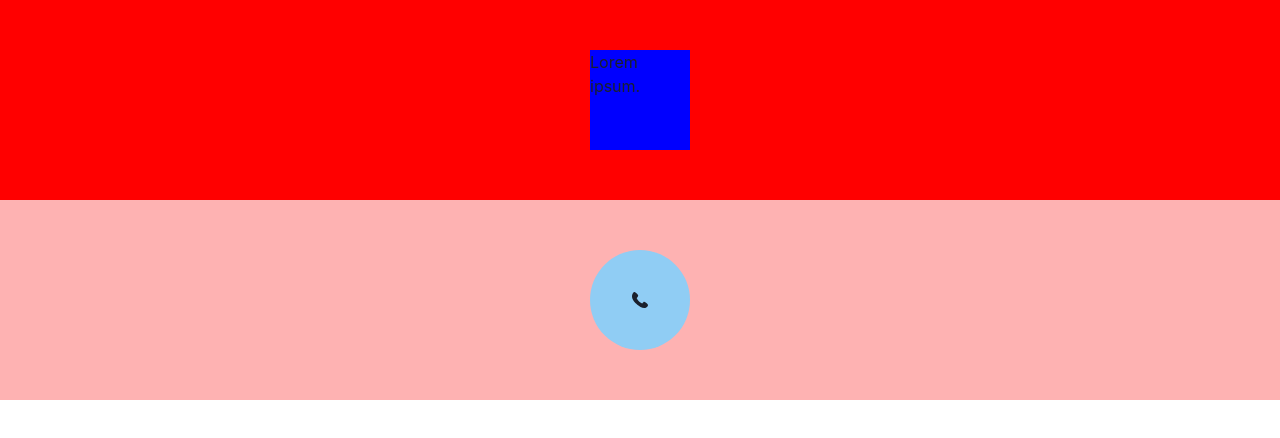
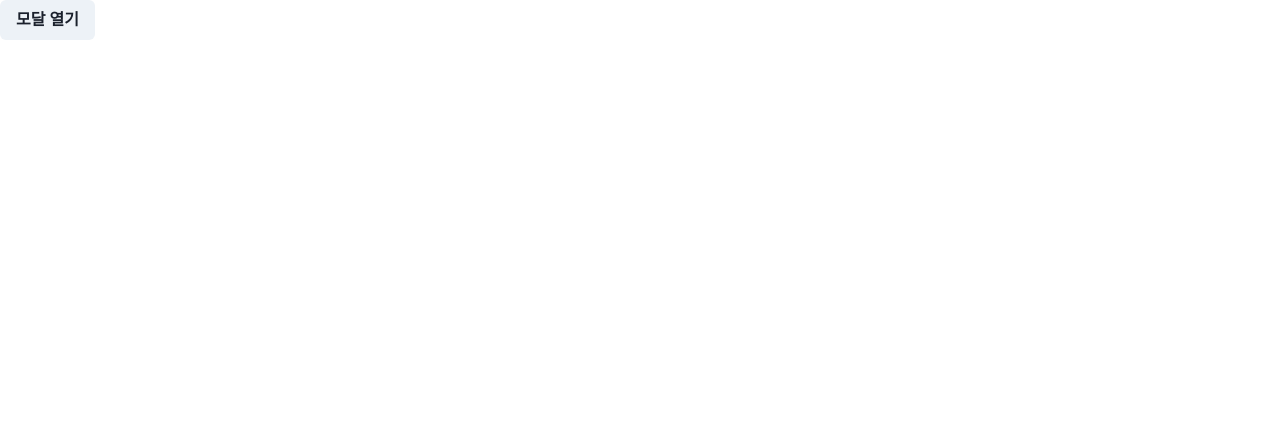
Before and after one commit to laehwani/reactHwani, a React (Create React App) app: page / in a window 1280 px wide. Shown: the top 438 px of the page. Built offline with nearby package versions, Linux system fonts and the light colour scheme.

Commit message:
chakra Modal컴포넌트

```diff
--- a/src/App.js
+++ b/src/App.js
@@ -1,21 +1,48 @@
 import React from "react";
-import { Box, Center, Circle } from "@chakra-ui/react";
-import { PhoneIcon } from "@chakra-ui/icons";
+import {
+  Button,
+  Modal,
+  ModalBody,
+  ModalContent,
+  ModalFooter,
+  ModalHeader,
+  ModalOverlay,
+  useDisclosure,
+} from "@chakra-ui/react";
+
+function MdodalCloseButton() {
+  return null;
+}
 
 function App() {
+  const { isOpen, onOpen, onClose } = useDisclosure();
   return (
     <div>
-      <Center bg={"red"} h={"200px"}>
-        <Box w={"100px"} h={"100px"} bg={"blue"}>
-          Lorem ipsum.
-        </Box>
-      </Center>
-
-      <Center bg={"red.200"} h={"200px"}>
-        <Circle bg={"blue.200"} w={"100px"} h={"100px"}>
-          <PhoneIcon />
-        </Circle>
-      </Center>
+      <Button onClick={onOpen}>모달 열기</Button>
+      <Modal
+        closeOnOverlayClick={false}
+        isCentered
+        isOpen={isOpen}
+        onClose={onClose}
+        motionPreset="slideInTop"
+      >
+        <ModalOverlay />
+        <ModalContent>
+          <ModalHeader>모달의 제목</ModalHeader>
+          <MdodalCloseButton />
+          <ModalBody>
+            Lorem ipsum dolor sit amet, consectetur adipisicing elit. A
+            accusantium, aspernatur aut blanditiis consequatur dolorem eos, et
+            explicabo illum itaque maxime nesciunt non nostrum odio pariatur
+            placeat soluta tempora unde?
+          </ModalBody>
+          <ModalFooter>
+            <Button colorScheme="blue" onClick={onClose}>
+              버튼닫기
+            </Button>
+          </ModalFooter>
+        </ModalContent>
+      </Modal>
     </div>
   );
 }
```
